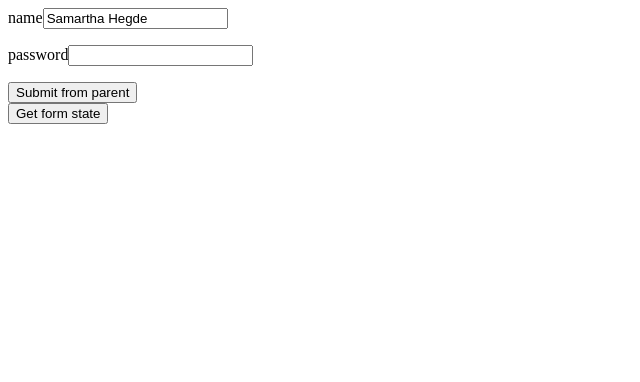
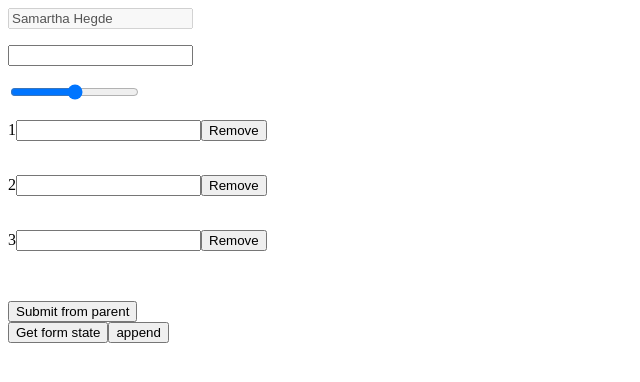
Before and after one commit to thecoadingmonk/vue-form-validator, a Vue app: page / in a window 1280 px wide. Shown: the top 382 px of the page, without its empty margins (0-640 px from the left). Built offline with nearby package versions, Linux system fonts and the light colour scheme.

Commit message:
feat: dynamic form support

```diff
--- a/src/App.vue
+++ b/src/App.vue
@@ -1,14 +1,32 @@
 <template>
   <Form @on-submit="onSubmit" @on-error="onError" :config="FORM_CONFIG" :options="options" :ref="formRef">
-    <template #name="{key, field, error, on}">
-      <label :for="key">{{key}}</label>
-      <input type="text" :name="key" :ref="key" :id="key" v-model="field.value" v-on="on"/>
+    <template #name="{name, field, error, on}">
+      <label :for="name">{{name}}</label>
+      <input type="text" :name="name" :ref="name" :id="name" v-model="field.value" v-on="on" disabled/>
       <p>{{error}}</p>
     </template>
 
-    <template #password="{key, field, error, on}">
-      <label :for="key">{{key}}</label>
-      <input type="text" :name="key" :ref="key" :id="key" v-model="field.value" v-on="on"/>
+    <template #password="{name, field, error, on}">
+      <label :for="name">{{name}}</label>
+      <input type="text" :name="name" :ref="name" :id="name" v-model="field.value" v-on="on"/>
+      <p>{{error}}</p>
+    </template>
+
+    <template #range="{name, field, error, on}">
+      <label :for="name">{{name}}</label>
+      <input type="range" :name="name" :ref="name" :id="name" v-model="field.value" v-on="on"/>
+      <p>{{error}}</p>
+    </template>
+
+    <template #emails="{name, field, error, on, elements}">
+      <label :for="name">{{name}}</label>
+      <template v-for="(element) in elements" :key="element.key">
+        <label :for="element.key">{{element.key}}</label>
+        <input type="text" :name="name + element.key" :id="name + element.key" v-model="element.value" v-on:input="(e) => on?.input(e, element.key)"/>
+        <button @click="remove(element.key)">Remove</button>
+        <p>{{element.error.message}}</p>
+        <br />
+      </template>
       <p>{{error}}</p>
     </template>
 
@@ -17,6 +35,7 @@
     </template>
   </Form>
   <button type="button" @click="getFormState">Get form state</button>
+  <button type="button" @click="append">append</button>
 </template>
 
 <script lang="ts">
@@ -34,6 +53,12 @@
       },
       getFormState () {
         console.log(this.$refs[this.formRef].getFormState())
+      },
+      append () {
+        this.$refs[this.formRef].append('emails')
+      },
+      remove (index: number) {
+        this.$refs[this.formRef].remove('emails', index)
       }
     },
     components: {
@@ -69,10 +94,22 @@
               value: true,
               message: 'Password is Required'
             }
+          },
+          range: {},
+          emails: {
+            minLength: {
+              value: 5,
+              message: 'Name should be at least have 5 characters'
+            },
+            dynamic: {
+              value: true,
+              initialElementCount: 3
+            },
+            validateOn: 'change'
           }
         } as Config,
         options: {
-          persist: false,
+          persist: true,
           alert: true,
           alertMessage: 'Changes you made may not be saved',
           localStorageKey: 'new-form'
--- a/src/components/Form.vue
+++ b/src/components/Form.vue
@@ -1,17 +1,17 @@
 <template>
-    <form :ref="ref">
-        <div v-for="[key] of Object.entries(config)" :key="key">
+    <form action="" :ref="ref">
+        <template v-for="[key, each] of Object.entries(config)" :key="key">
             <slot
                 :name="key"
                 :field="formValues[key]"
-                :key="key"
                 :error="formValues[key].error?.message"
                 :on="{
-                    focus: () => setTouched(key),
-                    input: () => setInput(key)
+                    focus: (e, elementKey) => setTouched(e, key, elementKey),
+                    input: (e, elementKey) => setInput(e, key, elementKey)
                 }"
+                :elements="each.dynamic?.value ? dynamicElements[key] : undefined"
             />
-        </div>
+        </template>
         <slot name="submit" :submit="submit">
             <button type="submit" @click="submit">Submit</button>
         </slot>
@@ -20,7 +20,7 @@
 
 <script lang="ts">
 import {  defineComponent, PropType } from "vue";
-import { Props, FormValues, FormState, Config, Options, StoredValues } from '../types/form';
+import { Props, FormValues, FormState, Config, Options, StoredValues, DynamicElements } from '../types/form';
 
 export default defineComponent({
     data: () => {
@@ -28,7 +28,8 @@ export default defineComponent({
             formValues: {} as FormValues,
             formState: {
                 isSubmitted: false,
-            } as FormState
+            } as FormState,
+            dynamicElements: {} as DynamicElements
         }
     },
     props: {
@@ -46,11 +47,37 @@ export default defineComponent({
         }
     },
     created() {
-        for(const [key] of Object.entries(this.config)) {
+        for(const [key, value] of Object.entries(this.config)) {
+            if (value.dynamic?.value) {
+                this.dynamicElements[key] = Array.from({ length: value.dynamic.initialElementCount }, (_, i) => ({
+                    key: i + 1,
+                    value: '',
+                    error: {
+                        hasError: false
+                    }
+                }))
+
+                this.formValues = {
+                    ...this.formValues,
+                    [key]: this.dynamicElements[key]
+                }
+
+                this.formState.fields = {
+                    ...this.formState.fields,
+                    [key]: this.dynamicElements[key].map(each => ({
+                        ...each,
+                        isDirty: false,
+                        isTouched: false,
+                    }))
+                }
+            } else {
                 this.formValues = {
                     ...this.formValues,
                     [key]: {
                         value: this.config[key].defaultValue ?? '',
+                        error: {
+                            hasError: false,
+                        }
                     }
                 }
                 this.formState.fields = {
@@ -58,6 +85,7 @@ export default defineComponent({
                     [key]: {
                         isDirty: false,
                         isTouched: false,
+                    }
                 }
             }
         }
@@ -79,16 +107,36 @@ export default defineComponent({
                 const formData = Object.create({})
                 for (const [key, each] of Object.entries(this.formValues)) {
                     formData[key] = {
-                        value: each.value
+                        value: each.value,
+                        error: {
+                            hasError: false
+                        }
                     }
                 }
                 this.$emit('on-submit', formData);
             } else {
                 const formData = Object.create(this.formValues)
+                let dynamicElementHasError = false;
+
                 for (const [key, each] of Object.entries(this.formValues)) {
+
+                    if(this.config[key].dynamic?.value) {
+                        this.dynamicElements[key] = this.dynamicElements[key].map(each => {
+                            const result = this.validator({value: each.value, key})
+
+                            if (!dynamicElementHasError && result.error.hasError) {
+                                dynamicElementHasError = true
+                            }
+
+                            return { ...each, error: {hasError: result.error.hasError, message: result.error.message }}
+                        })
+                        formData[key] = this.dynamicElements[key]
+                    } else {
                         formData[key] = this.validator({ key, value: each.value })
                     }
-                const hasError = Object.keys(formData).find((key) => formData[key].error.hasError === true)
+                }
+
+                const  hasError = !!Object.keys(formData).find((key) => formData[key].error?.hasError === true) || dynamicElementHasError
                 this.formValues = formData;
                 this.formState.isSubmitted = true;
 
@@ -103,7 +151,34 @@ export default defineComponent({
                 }
             }
         },
-        setTouched(key: string) {
+        setTouched(e: FocusEvent, key: string, elementKey?: number) {
+            if(this.config[key].dynamic?.value) {
+                this.formState.fields[key] = this.dynamicElements[key].map(each => {
+                    if(each.key === elementKey) {
+                        return {
+                            ...each,
+                            isTouched: true,
+                        }
+                    }
+                    return each
+                })
+
+                if(this.config[key].validateOn === 'focus') {
+                    this.dynamicElements[key] = this.dynamicElements[key].map(each => {
+                        if(each.key === elementKey) {
+                            const result = this.validator({value: each.value, key })
+                            return {
+                                ...each,
+                                error: {
+                                    hasError: result.error.hasError,
+                                    message: result.error.message
+                                }
+                            }
+                        }
+                        return each
+                    })
+                }
+            } else {
                 this.formState.fields[key] = {
                     ...(this.formState.fields[key] ?? {}),
                     isTouched: true,
@@ -114,8 +189,36 @@ export default defineComponent({
                         ...this.validator({value: this.formValues[key].value, key })
                     }
                 }
+        }
         },
-        setInput(key: string) {
+        setInput(e: InputEvent, key: string, elementKey?:number) {
+            if(this.config[key].dynamic?.value) {
+                this.formState.fields[key] = this.dynamicElements[key].map(each => {
+                    if(each.key === elementKey) {
+                        return {
+                            ...each,
+                            isDirty: true,
+                        }
+                    }
+                    return each
+                })
+
+                if(this.config[key].validateOn === 'change') {
+                    this.dynamicElements[key] = this.dynamicElements[key].map(each => {
+                        if(each.key === elementKey) {
+                            const result = this.validator({value: each.value, key })
+                            return {
+                                ...each,
+                                error: {
+                                    hasError: result.error.hasError,
+                                    message: result.error.message
+                                }
+                            }
+                        }
+                        return each
+                    })
+                }
+            } else {
                 this.formState.fields[key] = {
                     ...(this.formState.fields[key] ?? {}),
                     isDirty: true,
@@ -125,6 +228,7 @@ export default defineComponent({
                     this.formValues[key] = {
                         ...this.formValues[key],
                         ...this.validator({value: this.formValues[key].value, key })
+                    }
                 }
             }
 
@@ -197,9 +301,13 @@ export default defineComponent({
         getFormState(): StoredValues {
             const state = Object.create({})
             for(const [key, value] of Object.entries(this.formState.fields)){
+                    if(this.config[key].dynamic?.value) {
+                        state[key] = value
+                    } else {
                         state[key] = {
                         ...(this.formValues[key] ?? {}),
                         ...(value ?? {}),
+                    }
                 }
             }
             return {fields: state, isSubmitted: this.formState.isSubmitted}
@@ -214,7 +322,10 @@ export default defineComponent({
             const hasValue = Object.keys(storedValues).length
 
             if (hasValue) {
-                for(const [key, each] of Object.entries(storedValues)) {
+                for(const [key, each] of Object.entries(storedValues.fields)) {
+                    if (this.config[key]?.dynamic?.value) {
+                        this.dynamicElements[key] = each
+                    } else {
                         this.formValues[key] = {
                             value: each.value,
                             error: each.error
@@ -222,6 +333,7 @@ export default defineComponent({
                         this.formState.fields[key] = {
                             isDirty: each.isDirty,
                             isTouched: each.isTouched
+                        }
                     }
                 }
             }
@@ -234,6 +346,23 @@ export default defineComponent({
                 return event.returnValue = this.options.alertMessage ?? 'Changes that you made may not be saved.'
             }
             return undefined
+        },
+        append(key: string) {
+            const nextKey = this.dynamicElements[key][this.dynamicElements[key].length - 1].key + 1
+            this.dynamicElements[key].push({
+                        key: nextKey,
+                        value: '',
+                        error: {
+                            hasError: false
+                        }
+            })
+        },
+        remove(key:string, index: number) {
+            const filteredItems = this.dynamicElements[key].filter(each => each.key !== index)
+            this.dynamicElements = {
+                ...this.dynamicElements,
+                [key]: filteredItems
+            }
         }
     },
     beforeUnmount() {
```
Also changed, not shown: src/types/form.ts (+15 -0 lines). Lines whose indentation alone changed are shown as unchanged.
